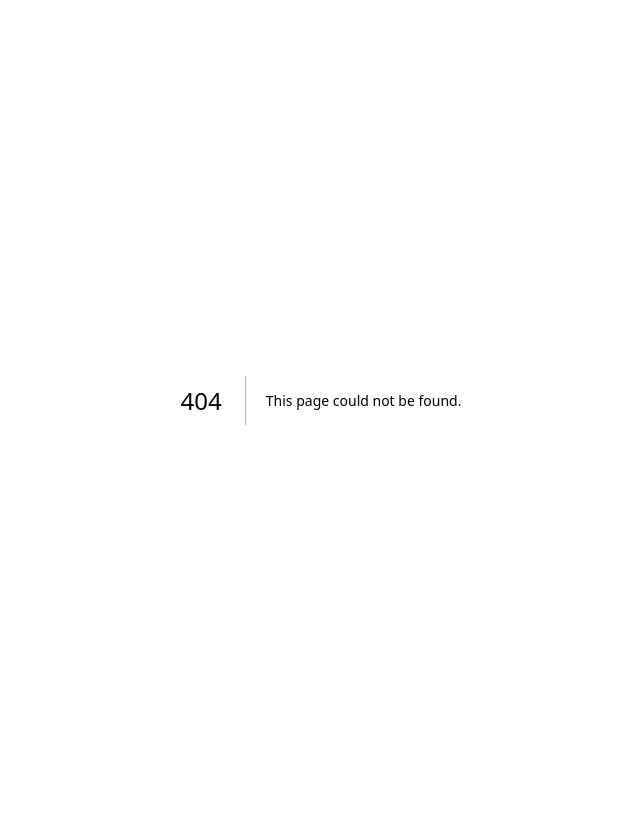
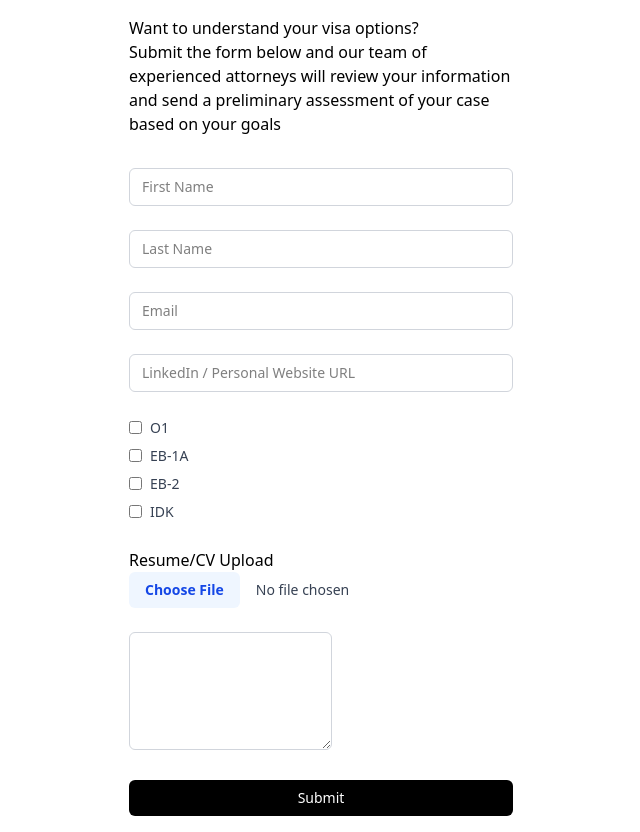
Before and after one commit to alessandrapaulaf/alma-project, a Next.js app: page /register in a window 1280 px wide. Before the commit this address had no page. Shown: the whole page, without its empty margins (319-959 px from the left). Before the commit the page ends 800 px from the top, so only its background shows below. Built offline with nearby package versions, Linux system fonts and the light colour scheme.

Commit message:
feat(register) add form and page components

```diff
--- /dev/null
+++ b/src/app/register/components/form.tsx
@@ -0,0 +1,101 @@
+import CheckboxGroup from "@/ui/CheckboxGroup";
+import TextField from "@/ui/TextField";
+import React from "react";
+
+const VISAS = [
+  { value: "O1", label: "O-1" },
+  { value: "EB-1A", label: "EB-1A" },
+  { value: "EB-2", label: "EB-2 NIW" },
+  { value: "IDK", label: "I don't know" },
+];
+
+export default function RegisterForm() {
+  async function handleSubmit(formData: FormData) {
+    "use server";
+
+    const firstName = formData.get("firstName");
+    const lastName = formData.get("lastName");
+    const email = formData.get("email");
+    const linkedIn = formData.get("linkedIn");
+    const visas = formData.getAll("visas");
+    const resume = formData.get("resume");
+    const additionalInfo = formData.get("additionalInfo");
+
+    console.log({
+      firstName,
+      lastName,
+      email,
+      linkedIn,
+      visas,
+      resume,
+      additionalInfo,
+    });
+  }
+
+  return (
+    <form
+      action={handleSubmit}
+      aria-label="Job Application Form"
+      className="space-y-6 max-w-xl mt-8"
+    >
+      <TextField
+        label="First Name"
+        name="firstName"
+        type="text"
+        required
+        placeholder="First Name"
+      />
+
+      <TextField
+        label="Last Name"
+        name="lastName"
+        type="text"
+        required
+        placeholder="Last Name"
+      />
+
+      <TextField
+        label="Email"
+        name="email"
+        type="email"
+        required
+        placeholder="Email"
+      />
+
+      <TextField
+        label="LinkedIn / Personal Website URL"
+        name="linkedIn"
+        type="url"
+        placeholder="LinkedIn / Personal Website URL"
+      />
+
+      <CheckboxGroup options={VISAS} name="visas" id="visas" />
+
+      <div>
+        <label htmlFor="resume">Resume/CV Upload</label>
+        <input
+          id="resume"
+          name="resume"
+          type="file"
+          accept=".pdf,.doc,.docx"
+          required
+          className="block w-full text-sm text-gray-700 file:mr-4 file:py-2 file:px-4 file:rounded-md file:border-0 file:text-sm file:font-semibold file:bg-blue-50 file:text-blue-700 hover:file:bg-blue-100"
+        />
+      </div>
+
+      <textarea
+        id="additionalInfo"
+        name="additionalInfo"
+        rows={5}
+        className="border border-gray-300 rounded-md px-3 py-2 text-sm focus:outline-none focus:ring-2 focus:ring-blue-500 focus:border-blue-500"
+      ></textarea>
+
+      <button
+        type="submit"
+        className="w-full bg-black text-white px-4 py-2 rounded-md text-sm font-medium hover:bg-gray-800 focus:outline-none focus:ring-2 focus:ring-black"
+      >
+        Submit
+      </button>
+    </form>
+  );
+}
--- /dev/null
+++ b/src/app/register/page.tsx
@@ -0,0 +1,17 @@
+import RegisterForm from "./components/form";
+
+export default function RegisterPage() {
+  return (
+    <div className="flex flex-col items-center justify-center min-h-screen p-4">
+      <div className="max-w-96">
+        <h1>Want to understand your visa options?</h1>
+        <p>
+          Submit the form below and our team of experienced attorneys will
+          review your information and send a preliminary assessment of your case
+          based on your goals
+        </p>
+        <RegisterForm />
+      </div>
+    </div>
+  );
+}
```
